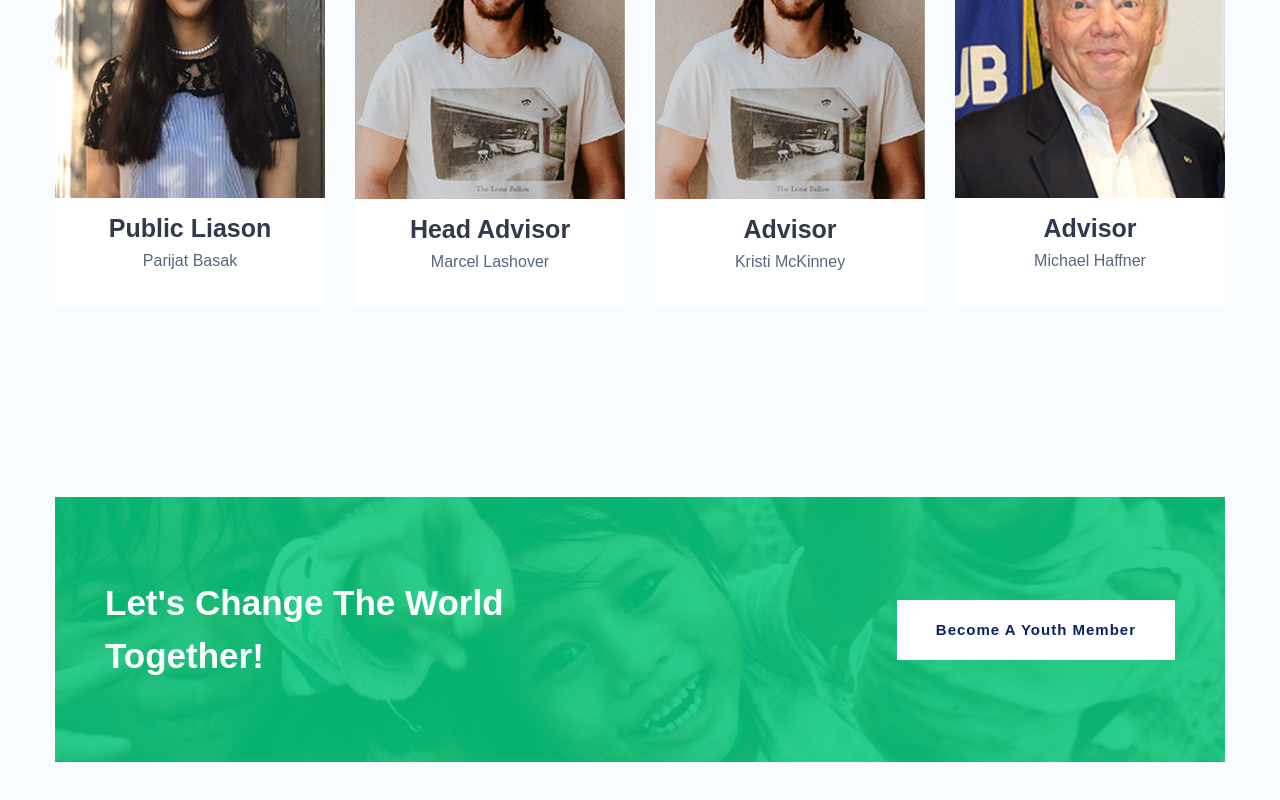
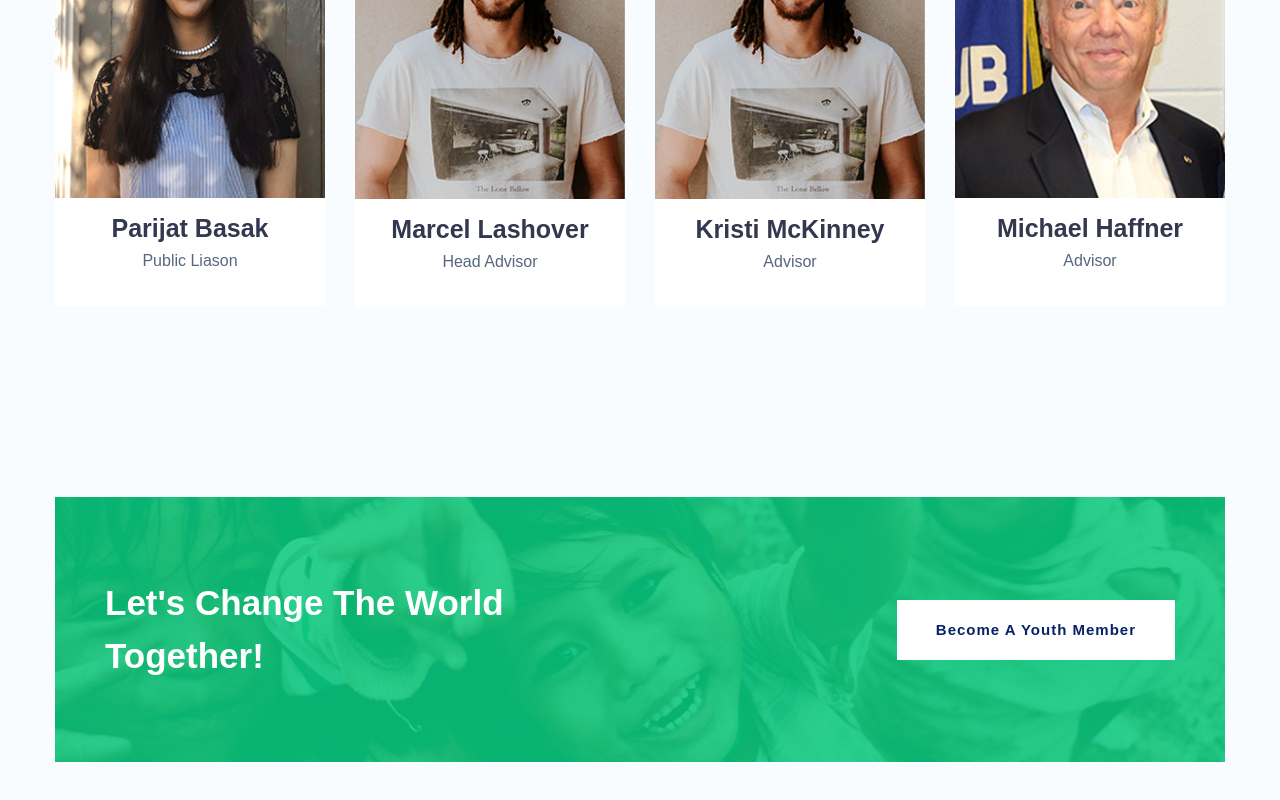
Before and after one commit to Hackathon-2020-Summer-Hack-Team/JYPC-Web, a plain HTML site: page index.html in a window 1280 px wide. Shown: the part 3506-4306 px from the top of the page. Drawn offline with Linux system fonts and the light colour scheme.

Commit message:
-Fixed Name/Role Reversal

```diff
--- a/index.html
+++ b/index.html
@@ -394,8 +394,8 @@
                             </ul>
                         </div>
                         <div class="team-caption">
-                            <h3><a href="instructor.html">Public Liason</a></h3>
-                            <p>Parijat Basak</p>
+                            <h3><a href="instructor.html">Parijat Basak</a></h3>
+                            <p>Public Liason</p>
                         </div>
                     </div>
                 </div>
@@ -409,8 +409,8 @@
                             </ul>
                         </div>
                         <div class="team-caption">
-                            <h3><a href="instructor.html">Head Advisor</a></h3>
-                            <p>Marcel Lashover</p>
+                            <h3><a href="instructor.html">Marcel Lashover</a></h3>
+                            <p>Head Advisor</p>
                         </div>
                     </div>
                 </div>
@@ -424,8 +424,8 @@
                             </ul>
                         </div>
                         <div class="team-caption">
-                            <h3><a href="instructor.html">Advisor</a></h3>
-                            <p>Kristi McKinney</p>
+                            <h3><a href="instructor.html">Kristi McKinney</a></h3>
+                            <p>Advisor</p>
                         </div>
                     </div>
                 </div>
@@ -439,8 +439,8 @@
                             </ul>
                         </div>
                         <div class="team-caption">
-                            <h3><a href="instructor.html">Advisor</a></h3>
-                            <p>Michael Haffner</p>
+                            <h3><a href="instructor.html">Michael Haffner</a></h3>
+                            <p>Advisor</p>
                         </div>
                     </div>
                 </div>
```
